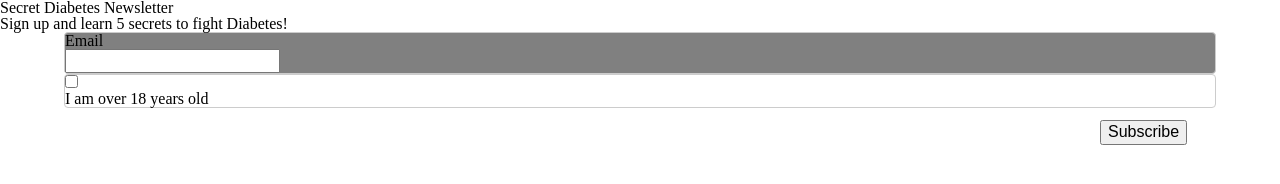
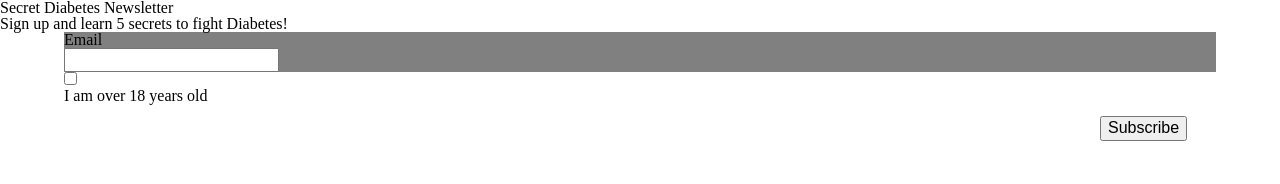
Before and after one commit to ITMD362-Online/Lab_3, a plain HTML site: page index.html in a window 1280 px wide. Drawn offline with nearby package versions, Linux system fonts and the light colour scheme; files whose address does not match are found by name.

Commit message:
Update screen.css

```diff
--- a/css/screen.css
+++ b/css/screen.css
@@ -220,8 +220,7 @@ label {
   box-sizing: border-box;
   margin:auto;
   width: 90%;
-  border: 1px solid #ccc;
-  border-radius: 4px;
+
   resize: vertical;
 }
 
@@ -231,8 +230,6 @@ label {
   box-sizing: border-box;
   margin:auto;
   width: 90%;
-  border: 1px solid #ccc;
-  border-radius: 4px;
   resize: vertical;
 }
 
@@ -241,8 +238,6 @@ label {
   background-color: #FFFFFF;
   color: white;
   padding: 12px 20px;
-  border: none;
-  border-radius: 4px;
   cursor: pointer;
   float: right;
 }
```
